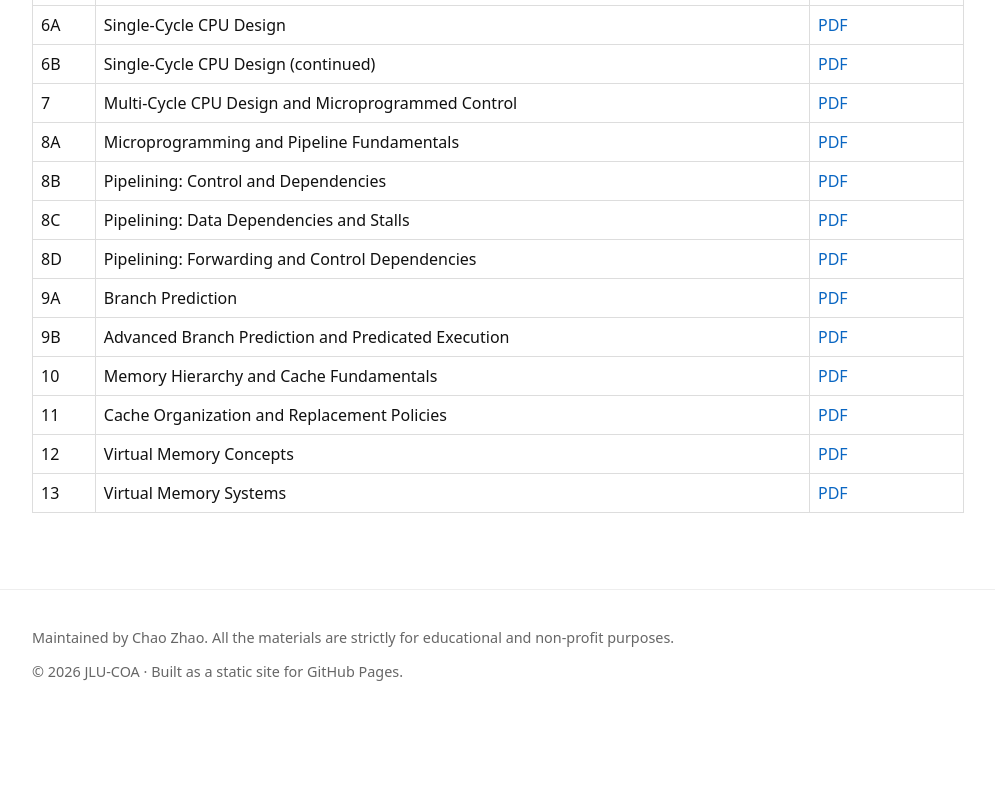
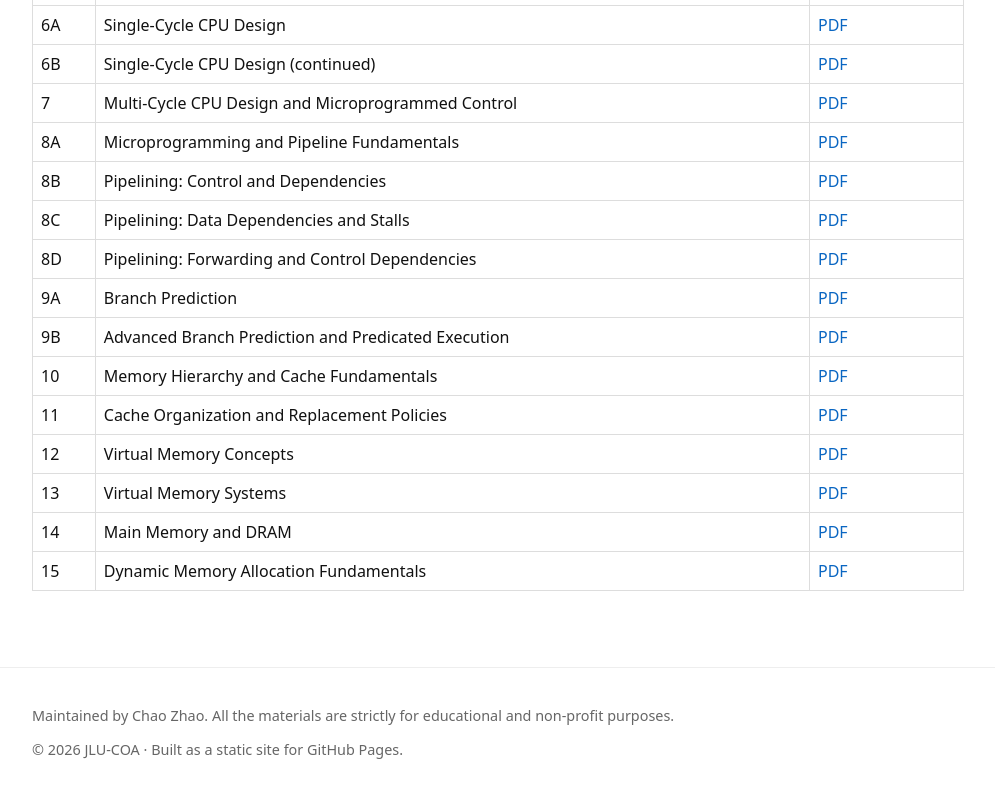
Before and after one commit to Kyon-HS/JLU-COA, a plain HTML site: page lectures/index.html in a window 1280 px wide. Shown: the part 493-1290 px from the top of the page, without its empty margins (142-1137 px from the left). Before the commit the page ends 1212 px from the top, so only its background shows below. Drawn offline with Linux system fonts and the light colour scheme.

Commit message:
Publish main memory and dynamic allocation handouts
Add metadata-free PDFs and index entries for lectures 14 and 15.

```diff
--- a/lectures/index.html
+++ b/lectures/index.html
@@ -41,6 +41,8 @@
     <tr><td>11</td><td>Cache Organization and Replacement Policies</td><td><a href="lec11_cache.pdf">PDF</a></td></tr>
     <tr><td>12</td><td>Virtual Memory Concepts</td><td><a href="lec12_virtual_memory_concepts.pdf">PDF</a></td></tr>
     <tr><td>13</td><td>Virtual Memory Systems</td><td><a href="lec13_virtual_memory_systems.pdf">PDF</a></td></tr>
+    <tr><td>14</td><td>Main Memory and DRAM</td><td><a href="lec14_main_memory_dram.pdf">PDF</a></td></tr>
+    <tr><td>15</td><td>Dynamic Memory Allocation Fundamentals</td><td><a href="lec15_dynamic_memory_allocation.pdf">PDF</a></td></tr>
   </tbody>
 </table>
     </div></main>
```
Also changed, not shown: 2 other files.
